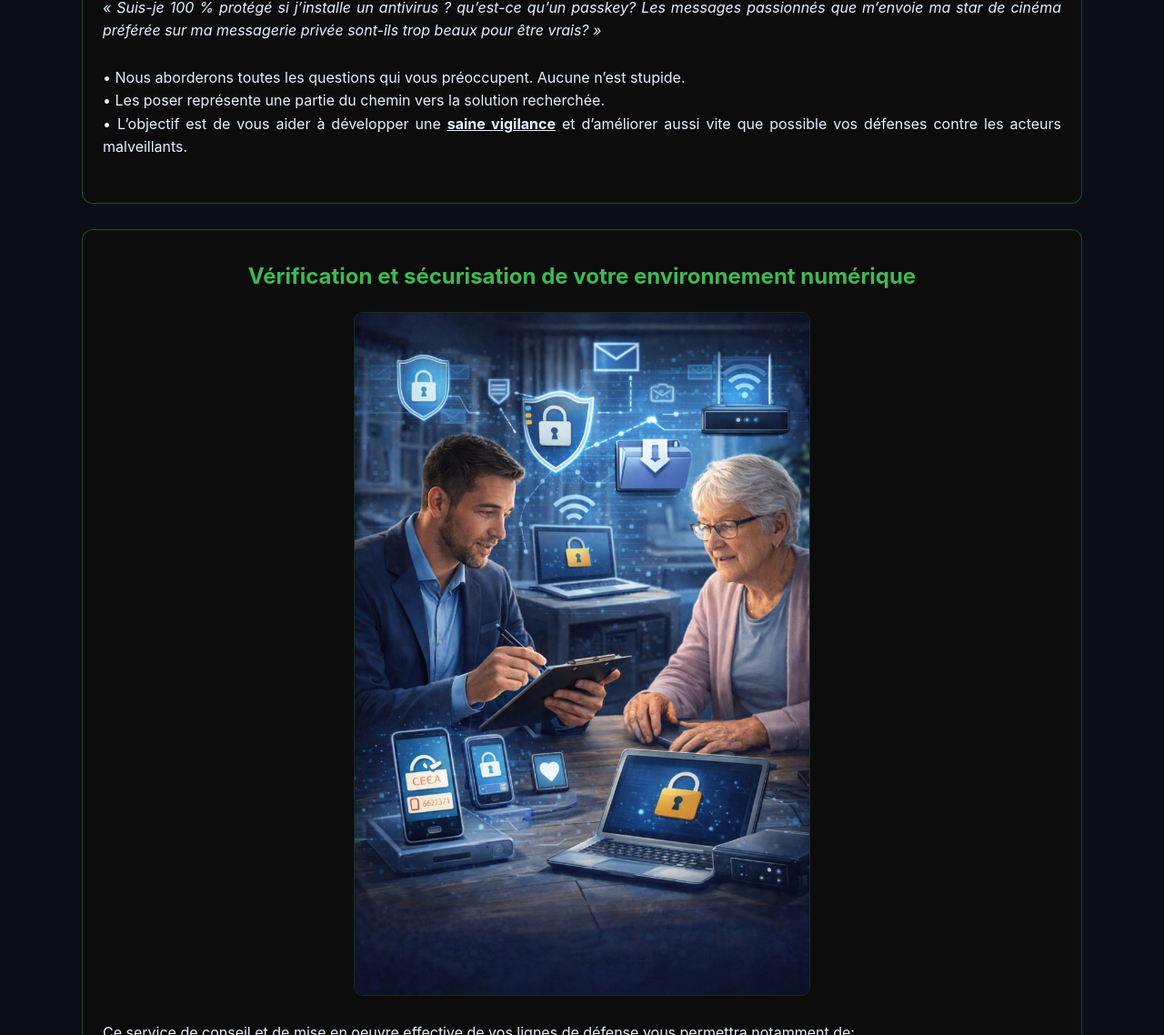
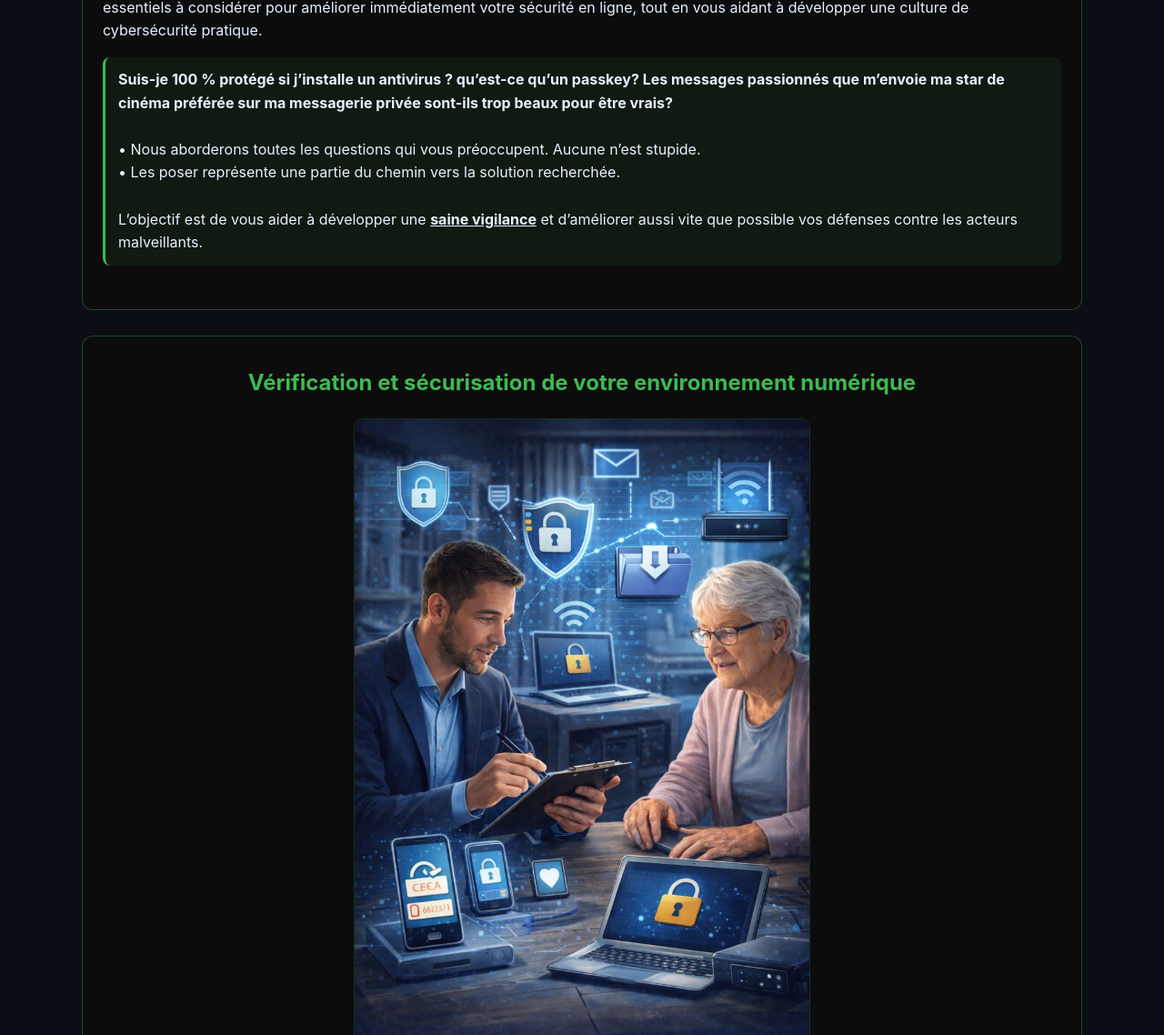
Before and after one commit to sqltemp/portfolio, a Jekyll site: the page projects/phares/citoyens.html, which Jekyll copies as it is, in a window 1280 px wide and 1400 px high, scrolled down 6774 px, cut to the strip 262-1400 px from the top of the window. Shown: the whole strip at 91% size. Built offline with Jekyll 4.4.1, drawn with Linux system fonts in a browser that asks for light colours; some of the changed text lies outside the part shown.

Commit message:
Update citoyens.html

```diff
--- a/projects/phares/citoyens.html
+++ b/projects/phares/citoyens.html
@@ -212,14 +211,22 @@
            style="max-width:100%; border-radius:10px; border:1px solid #3fb95033;">
     </figure>
 
+    Ce service s’adresse aux citoyens qui n’ont pas de connaissance préalable en informatique mais souhaitent prendre en main leur sécurité numérique. <br><br>
+    Par le biais d’ateliers en petits groupe ou de rencontres individuelles, en présentiel ou en appel vidéo, nous passerons en revue les points essentiels à considérer pour améliorer immédiatement votre sécurité en ligne, tout en vous aidant  à développer une culture de cybersécurité pratique.<br>
+
   </p>
 
   <p>
-    <i>« Suis-je 100 % protégé si j’installe un antivirus ? qu’est-ce qu’un passkey? Les messages passionnés que m’envoie ma star de cinéma préférée sur ma messagerie privée sont-ils trop beaux pour être vrais? »</i><br><br>
+
+  <div class="callout-retain">
+    <strong>Suis-je 100 % protégé si j’installe un antivirus ? qu’est-ce qu’un passkey? Les messages passionnés que m’envoie ma star de cinéma préférée sur ma messagerie privée sont-ils trop beaux pour être vrais?</strong><br><br>
 
     • Nous aborderons toutes les questions qui vous préoccupent. Aucune n’est stupide. <br>
-    • Les poser représente une partie du chemin vers la solution recherchée.<br>
-    • L’objectif est de vous aider à développer une <b><u>saine vigilance</u></b> et d’améliorer aussi vite que possible vos défenses contre  les acteurs malveillants.</p>
+    • Les poser représente une partie du chemin vers la solution recherchée.<br><br>
+    L’objectif est de vous aider à développer une <b><u>saine vigilance</u></b> et d’améliorer aussi vite que possible vos défenses contre  les acteurs malveillants.
+  </div>
+
+
 </section>
 <section class="terminal-section article-section" id="securisation">
   <h2>Vérification et sécurisation de votre environnement numérique</h2>
@@ -236,7 +243,7 @@
     • Sécuriser votre réseau local,<br>
     • Sécuriser vos comptes courriel, <br>
     • Implémenter l’authentification multi-facteurs pour vos comptes en ligne critiques,<br>
-    • Choisir et implémenter des stratégies de sauvegarde de vos fichiers sensibles,<br>
+    • Choisir et implémenter des stratégies de sauvegarde de vos fichiers sensibles.<br><br>
 N’hésitez pas à me soumettre vos situations spécifiques, que nous étudierons  ensemble au cas par cas en vue de trouver la meilleure solution.
   </p>
 </section>
@@ -251,10 +258,10 @@
 <section class="terminal-section article-section" id="bienveillance">
   <h2>Une approche humaine, bienveillante et confidentielle</h2>
   <p>
-    • N’importe qui peut être victime d’une fraude. Elle ne doit en aucun cas être un sujet de honte dont vous n’osez parler. La honte n’a pas à être portée par la victime, elle n’appartient qu’à l’escroc qui a choisi le vol pour mode de vie. <br>
-    • Soyez certain que votre situation sera abordée sans jugement, et qu’aucune question n’apparaîtra stupide. Je suis à vos côtés pour vous accompagner, pas pour vous juger. <br>
-    • La confidentialité de votre situation est garantie. Ce qui se dit entre nous reste entre nous, sauf ce que vous décidez de dévoiler vous-même auprès de votre entourage. La confidentialité est un pilier fondateur des métiers de la cybersécurité, elle s’applique bien entendu à notre collaboration. <br>
-    • Mon discours est adapté au niveau de chacun et la pédagogie au cœur de ma démarche: aucune connaissance préalable n’est requise. Notre intérêt commun est de vous permettre de progresser dans votre compréhension du monde numérique qui nous submerge. Je m’engage à vous aider dans cette démarche avec des mots simples et à franchir les paliers un à un, un pas à la fois. <br>
+    • N’importe qui peut être victime d’une fraude. Elle ne doit en aucun cas être un sujet de honte dont vous n’osez parler. La honte n’a pas à être portée par la victime, elle n’appartient qu’à l’escroc qui a choisi le vol pour mode de vie. <br><br>
+    • Soyez certain que votre situation sera abordée sans jugement, et qu’aucune question n’apparaîtra stupide. Je suis à vos côtés pour vous accompagner, pas pour vous juger. <br><br>
+    • La confidentialité de votre situation est garantie. Ce qui se dit entre nous reste entre nous, sauf ce que vous décidez de dévoiler vous-même auprès de votre entourage. La confidentialité est un pilier fondateur des métiers de la cybersécurité, elle s’applique bien entendu à notre collaboration. <br><br>
+    • Mon discours est adapté au niveau de chacun et la pédagogie au cœur de ma démarche: aucune connaissance préalable n’est requise. Notre intérêt commun est de vous permettre de progresser dans votre compréhension du monde numérique qui nous submerge. Je m’engage à vous aider dans cette démarche avec des mots simples et à franchir les paliers un à un, un pas à la fois. <br> <br>
 
   </p>
 </section>
@@ -262,7 +269,7 @@
 <section class="terminal-section article-section" id="qui">
   <h2>À qui s’adressent mes services ?</h2>
   <p>
-      Mes services s’adressent notamment aux: <br>
+      Mes services s’adressent notamment aux: <br><br>
     • aînés, souvent ciblés par des escroqueries téléphoniques ou bancaires,<br>
     • familles, soucieuses de protéger leurs proches,<br>
     • citoyens non techniques, qui veulent comprendre et renforcer leur sécurité sans nécessairement devenir experts,<br>
@@ -273,7 +280,7 @@
 </section>
 
     <!-- ===== CONCLUSION / CONTACT ===== -->
-    <section class="terminal-section" id="contact">
+    <section class="terminal-section article-section" id="conclusion">
       <h2>Vous souhaitez être accompagné ?&nbsp;?</h2>
       <p>
         Si vous avez une crainte sur votre sécurité numérique, ou simplement l’envie de prendre en main votre protection, je vous invite à prendre contact avec moi. <br>
```
Also changed, not shown: other parts of projects/phares/citoyens.html (+2 -3 lines).
